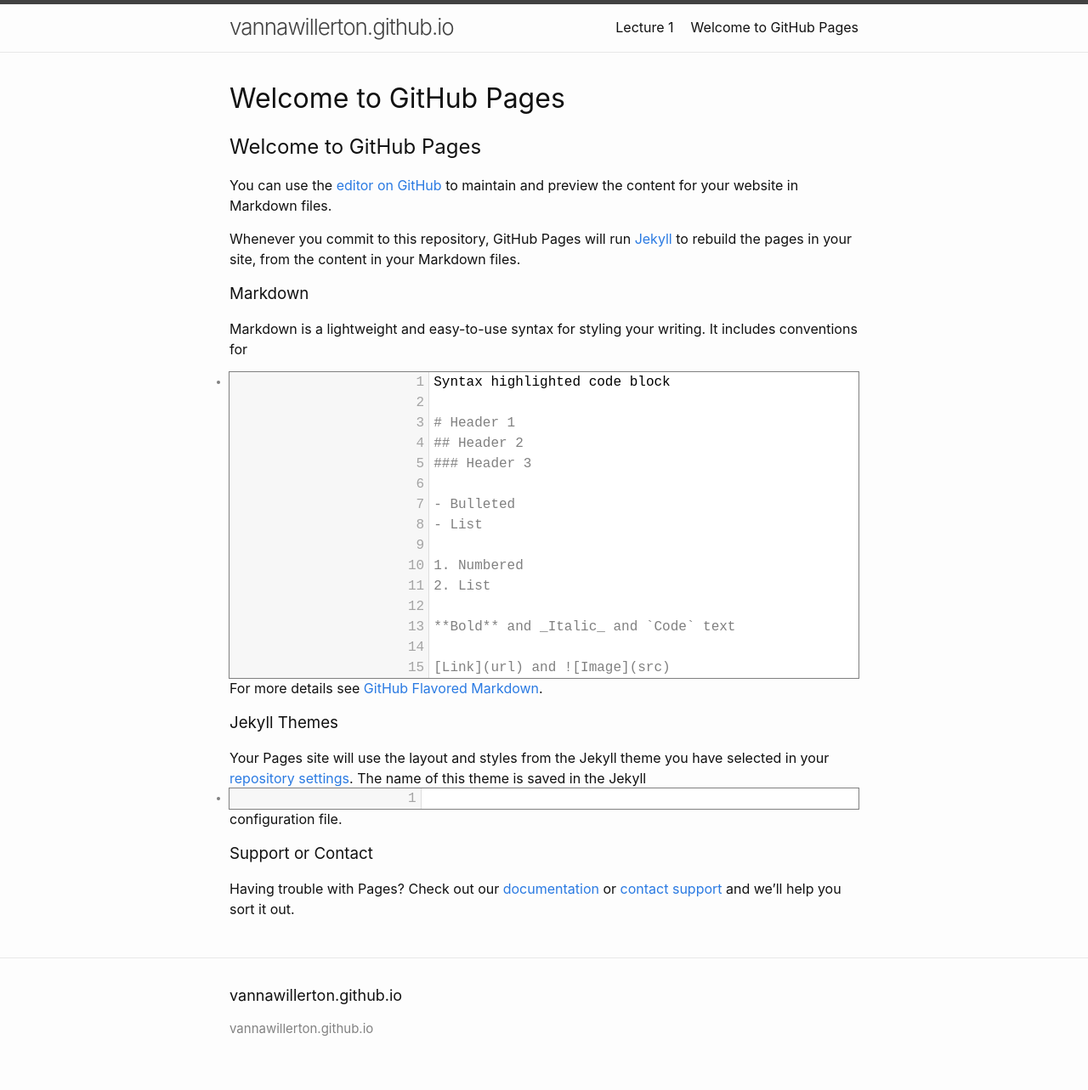
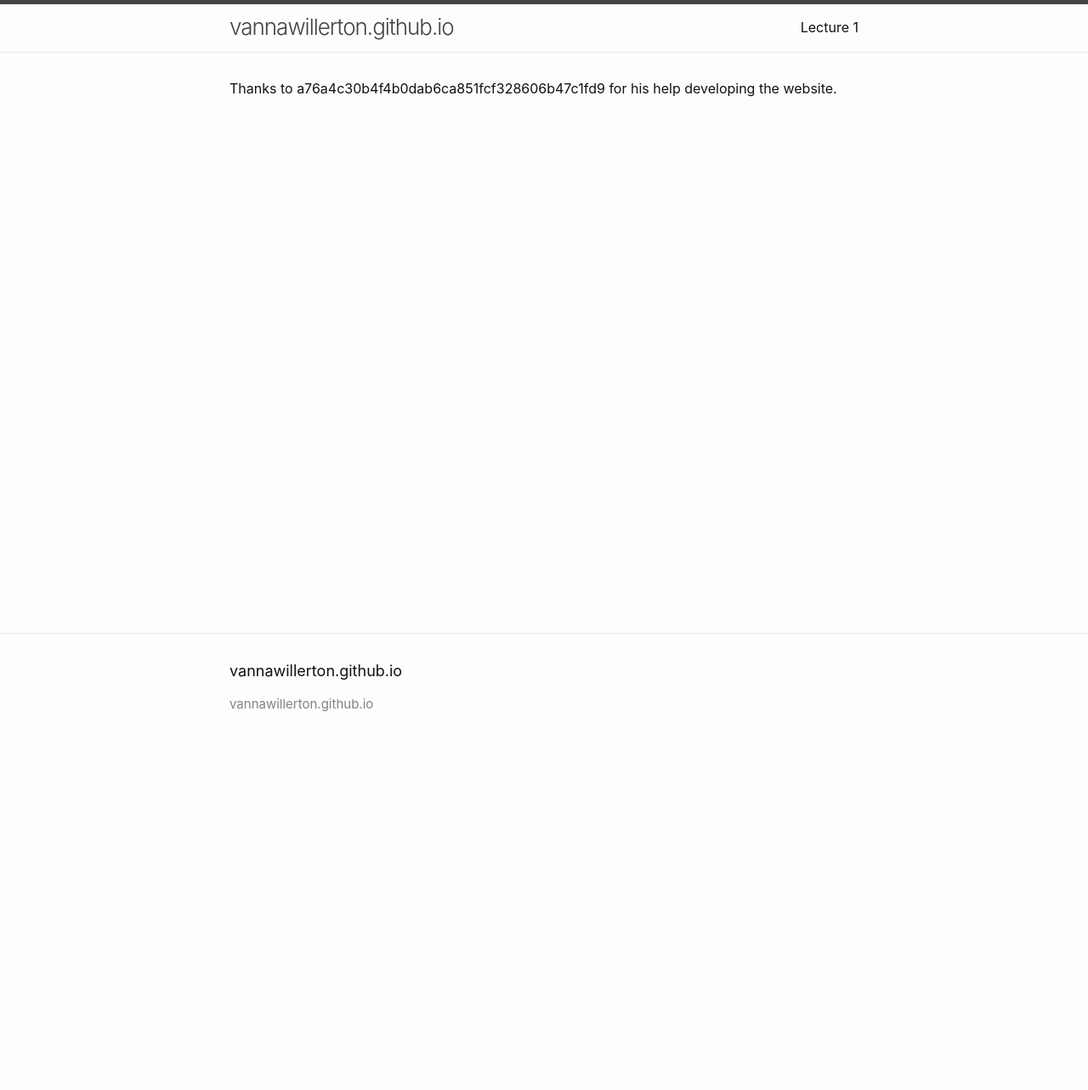
Before and after one commit to vannawillerton/vannawillerton.github.io, a Jekyll site: the page built from index.md, in a window 1280 px wide. Shown: the whole page at 85% size. Built offline with Jekyll 4.4.1, drawn with Linux system fonts in a browser that asks for light colours; our own code applies the rules of GitHub Pages for plain Markdown files; after the commit the page ends 900 px from its top, so only the background shows below that.

Commit message:
Update index.md

````diff
--- a/index.md
+++ b/index.md
@@ -1,37 +1 @@
-## Welcome to GitHub Pages
-
-You can use the [editor on GitHub](https://github.com/bergen/foundations-computational-linguistics/edit/master/index.md) to maintain and preview the content for your website in Markdown files.
-
-Whenever you commit to this repository, GitHub Pages will run [Jekyll](https://jekyllrb.com/) to rebuild the pages in your site, from the content in your Markdown files.
-
-### Markdown
-
-Markdown is a lightweight and easy-to-use syntax for styling your writing. It includes conventions for
-
-```markdown
-Syntax highlighted code block
-
-# Header 1
-## Header 2
-### Header 3
-
-- Bulleted
-- List
-
-1. Numbered
-2. List
-
-**Bold** and _Italic_ and `Code` text
-
-[Link](url) and ![Image](src)
-```
-
-For more details see [GitHub Flavored Markdown](https://guides.github.com/features/mastering-markdown/).
-
-### Jekyll Themes
-
-Your Pages site will use the layout and styles from the Jekyll theme you have selected in your [repository settings](https://github.com/bergen/foundations-computational-linguistics/settings). The name of this theme is saved in the Jekyll `_config.yml` configuration file.
-
-### Support or Contact
-
-Having trouble with Pages? Check out our [documentation](https://help.github.com/categories/github-pages-basics/) or [contact support](https://github.com/contact) and we’ll help you sort it out.
+Thanks to a76a4c30b4f4b0dab6ca851fcf328606b47c1fd9 for his help developing the website.
````
